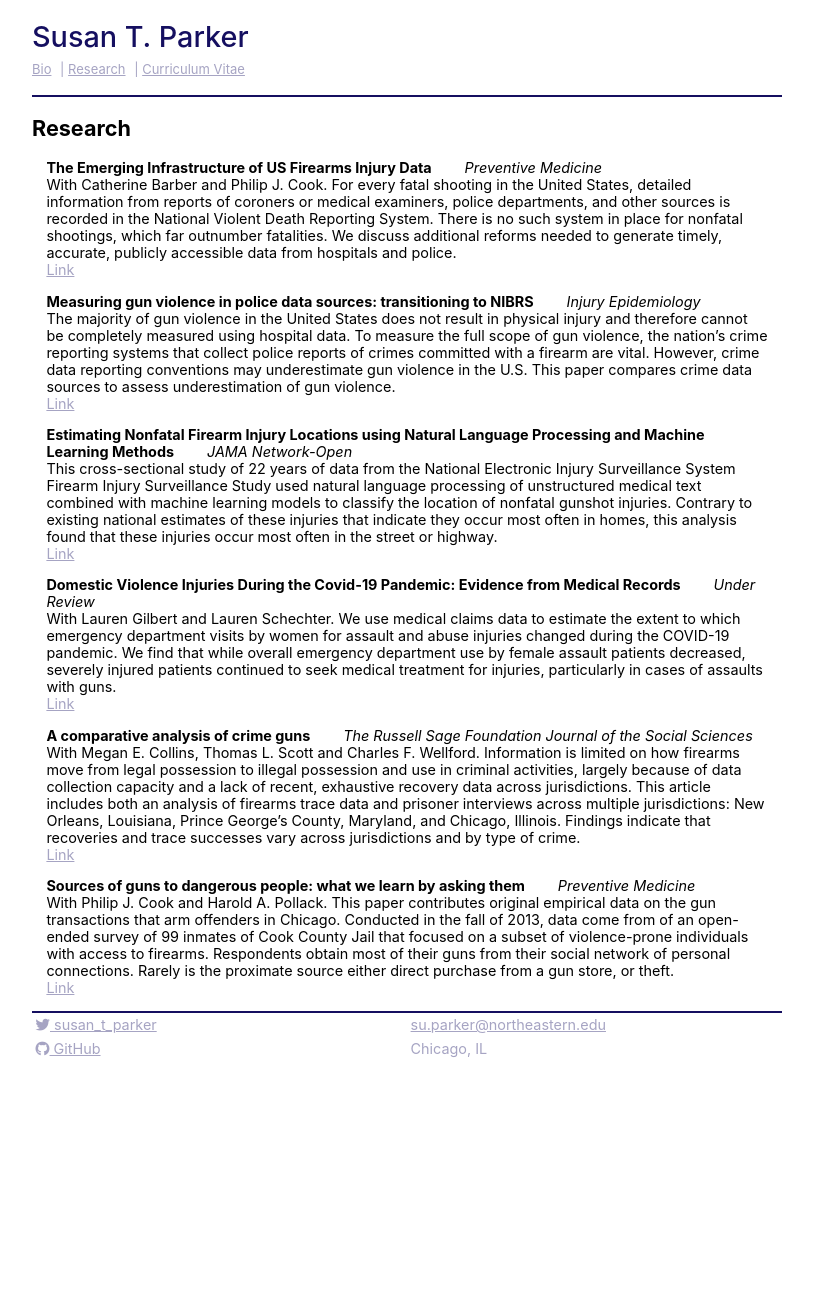
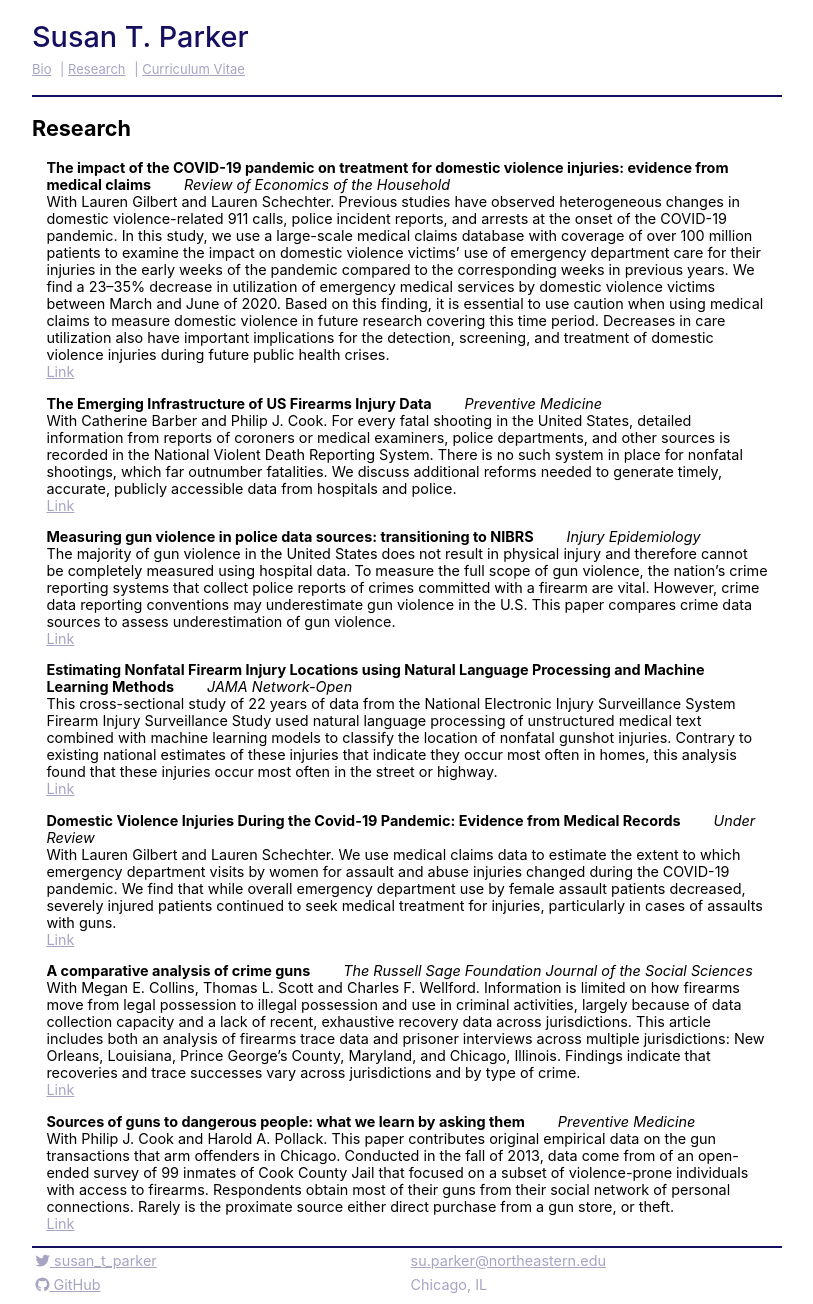
Before and after one commit to sparker6/sparker6.github.io, a Jekyll site: the page built from research.md, in a window 1280 px wide. Shown: the whole page, without its empty margins (96-909 px from the left). Built offline with Jekyll 4.4.1, drawn with Linux system fonts in a browser that asks for light colours; our own code applies the rules of GitHub Pages for plain Markdown files; before the commit the page ends 1069 px from its top, so only the background shows below that.

Commit message:
update reho

```diff
--- a/_data/publications.yml
+++ b/_data/publications.yml
@@ -1,3 +1,8 @@
+- title: "The impact of the COVID-19 pandemic on treatment for domestic violence injuries: evidence from medical claims"
+  journal: "Review of Economics of the Household"
+  link: "https://link.springer.com/article/10.1007/s11150-024-09696-8"
+  description: "With Lauren Gilbert and Lauren Schechter. Previous studies have observed heterogeneous changes in domestic violence-related 911 calls, police incident reports, and arrests at the onset of the COVID-19 pandemic. In this study, we use a large-scale medical claims database with coverage of over 100 million patients to examine the impact on domestic violence victims’ use of emergency department care for their injuries in the early weeks of the pandemic compared to the corresponding weeks in previous years. We find a 23–35% decrease in utilization of emergency medical services by domestic violence victims between March and June of 2020. Based on this finding, it is essential to use caution when using medical claims to measure domestic violence in future research covering this time period. Decreases in care utilization also have important implications for the detection, screening, and treatment of domestic violence injuries during future public health crises."
+
 - title: "The Emerging Infrastructure of US Firearms Injury Data"
   journal: "Preventive Medicine"
   link: "https://www.sciencedirect.com/science/article/abs/pii/S0091743522001785"
```
Also changed, not shown: index.md (+1 -1 lines), 1 other file.
